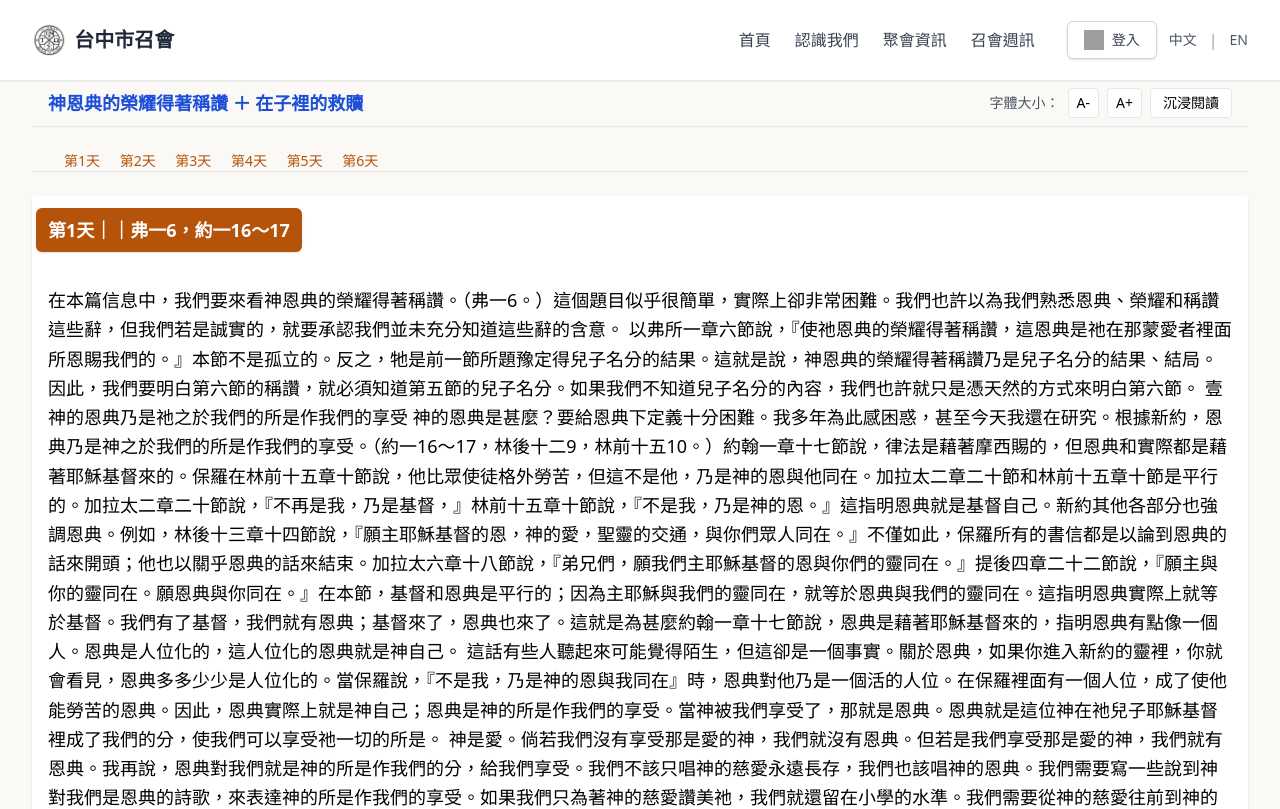
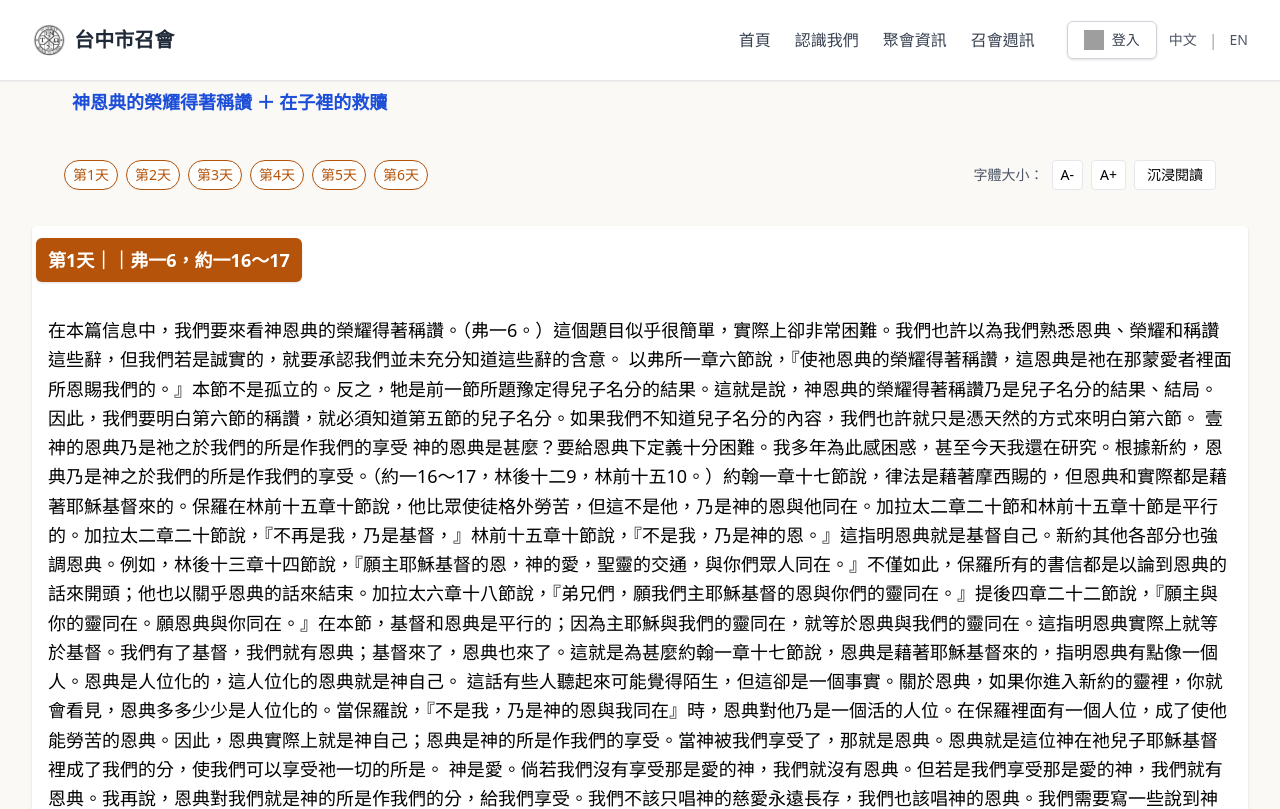
Before and after one commit to SamuelXingCheng/chtai-webapp, a Vue app in the folder frontend/: page /life-study in a window 1280 px wide. Shown: the top 809 px of the page. Built offline with nearby package versions, Linux system fonts and the light colour scheme; no server answers; grey boxes are pictures that could not be loaded.

Commit message:
feat:修改生命讀經閱讀 字體大小鈕位置到天數跳數列

```diff
--- a/frontend/src/components/lifeStudy/LifeStudyReader.vue
+++ b/frontend/src/components/lifeStudy/LifeStudyReader.vue
@@ -9,33 +9,42 @@
     ]"
   >
     <!-- ✅ 上方標題列與功能列 -->
-    <div class="sticky top-[48px] z-40 bg-inherit border-b px-4 py-2 flex flex-wrap items-center justify-between gap-4">
+    <div class="sticky top-[30px] z-40 bg-inherit px-10 py-2 flex flex-wrap items-center justify-between gap-4">
       <!-- 標題 -->
       <h1 class="text-base sm:text-lg font-bold text-blue-700 whitespace-nowrap">
         {{ mergedTitle || '生命讀經載入中…' }}
       </h1>
-      <!-- 字體控制 + 沈浸閱讀 -->
-      <div class="flex items-center gap-2 flex-wrap">
-        <span class="text-sm text-gray-600">字體大小：</span>
-        <button @click="decreaseFontSize" class="px-2 py-1 text-sm rounded border bg-white text-black hover:bg-gray-100">A-</button>
-        <button @click="increaseFontSize" class="px-2 py-1 text-sm rounded border bg-white text-black hover:bg-gray-100">A+</button>
-        <button @click="toggleFullscreen" class="px-3 py-1 text-sm rounded border bg-white text-black hover:bg-gray-100">沉浸閱讀</button>
-      </div>
+
     </div>
 
     <!-- ✅ 導覽列 -->
-    <div class="sticky top-[96px] z-30 bg-inherit border-b">
-    <div class="max-w-7xl mx-auto px-4 sm:px-6 lg:px-8 overflow-x-auto text-sm text-amber-700 whitespace-nowrap">
+    <div class="sticky top-[80px] z-30 bg-beige py-3">
+        <div class="max-w-7xl mx-auto px-4 sm:px-6 lg:px-8">
+            <div class="flex flex-wrap justify-between items-center gap-4">
+            <!-- 天數選單 -->
+            <div class="overflow-x-auto text-sm whitespace-nowrap space-x-2">
                 <span
                 v-for="day in allDays"
                 :key="day.day"
-        class="mr-4 cursor-pointer hover:underline"
+                class="inline-block px-2 py-1 border border-amber-700 text-amber-700 rounded-full bg-white hover:bg-amber-100 transition shadow-sm cursor-pointer"
+
                 @click="scrollTo(day.day)"
                 >
                 第{{ day.day }}天
                 </span>
             </div>
+
+            <!-- 字體控制 + 沈浸閱讀 -->
+            <div class="flex items-center gap-2 flex-wrap">
+                <span class="text-sm text-gray-600">字體大小：</span>
+                <button @click="decreaseFontSize" class="px-2 py-1 text-sm rounded border bg-white text-black hover:bg-gray-100 cursor-pointer">A-</button>
+                <button @click="increaseFontSize" class="px-2 py-1 text-sm rounded border bg-white text-black hover:bg-gray-100 cursor-pointer">A+</button>
+                <button @click="toggleFullscreen" class="px-3 py-1 text-sm rounded border bg-white text-black hover:bg-gray-100 cursor-pointer">沉浸閱讀</button>
             </div>
+            </div>
+        </div>
+        </div>
+
 
     <!-- ✅ 內文區塊 -->
     <main
@@ -45,9 +54,9 @@
     <section
     v-for="day in allDays"
     :key="day.day"
-    :id="`day-${day.day}`"
     class="border-b pb-6 rounded overflow-hidden bg-white shadow"
     >
+
     <h2
     class="text-lg font-semibold text-white bg-amber-700 px-3 py-2 rounded-md shadow inline-block mt-3 ml-1"
     >
```
Lines whose indentation alone changed are shown as unchanged.
